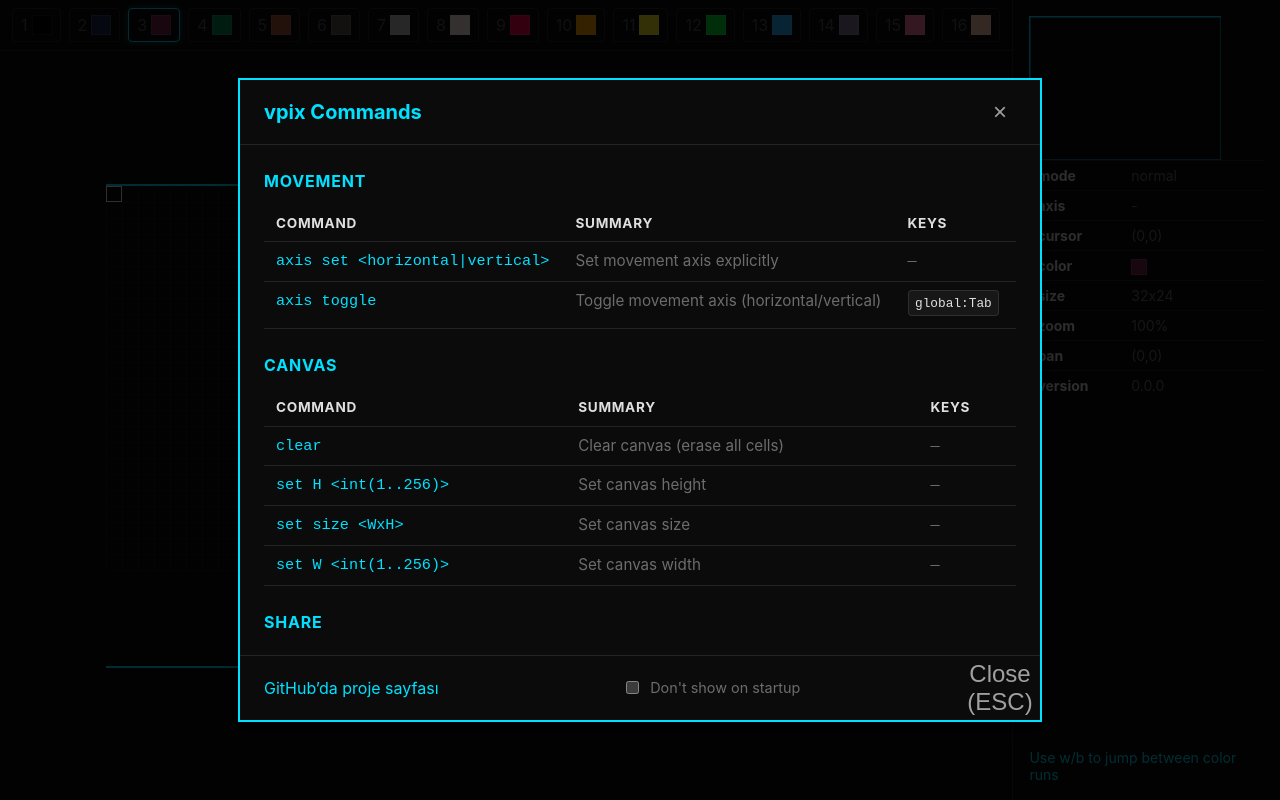
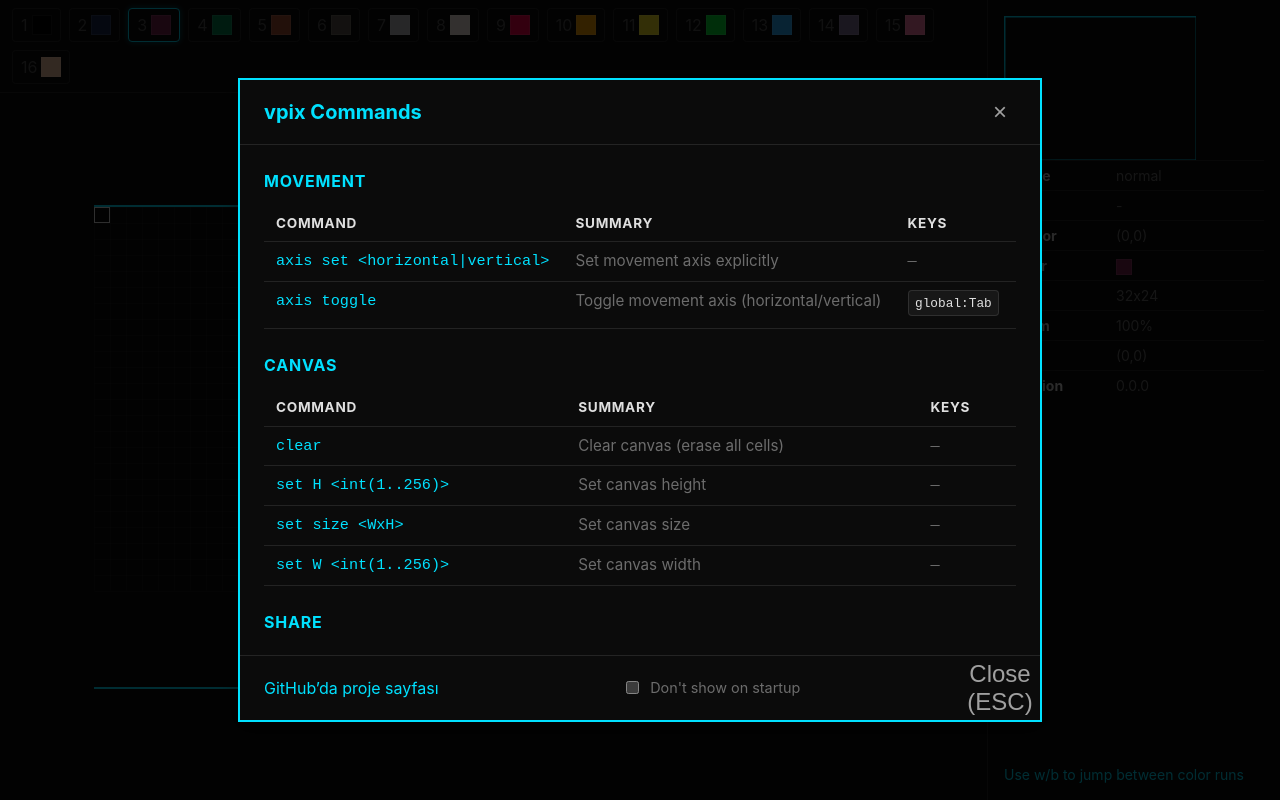
Before and after one commit to miratcan/vpix2, a React (Vite) app: page / in a window 1280 px wide. Built offline with nearby package versions, Linux system fonts and the light colour scheme.

Commit message:
Wrap palette rows to keep sidebar visible

```diff
--- a/src/components/Palette/Palette.css
+++ b/src/components/Palette/Palette.css
@@ -1,9 +1,12 @@
 .palette {
   display: flex;
+  flex-wrap: wrap;
   gap: var(--spacing-s);
   padding: var(--spacing-s) var(--spacing-m);
   background: var(--color-background);
   border-bottom: var(--border-width) solid var(--color-border);
+  width: 100%;
+  box-sizing: border-box;
 }
 .swatch {
   display: flex;
```
